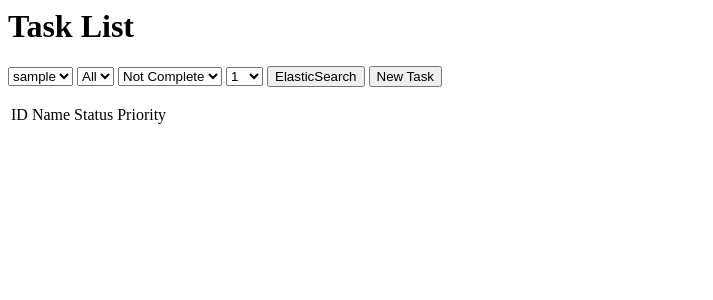
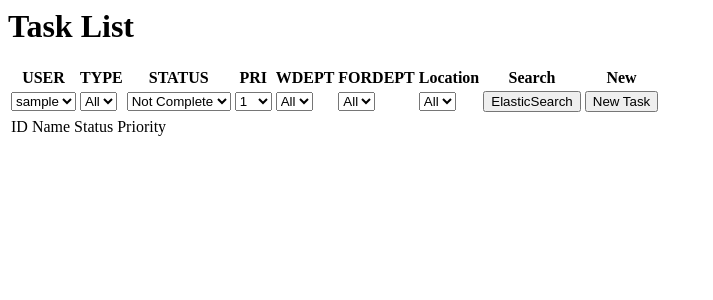
Before and after one commit to breshead/taskdb, a Django app: page /taskgui/tasks in a window 1280 px wide. Shown: the top 300 px of the page, without its empty margins (0-713 px from the left). Run offline with Django 3.2, Linux system fonts and the light colour scheme; the visitor is signed in with stand-in values (Sample User, id 1); data comes from the database, SQL or seed files in the repository; data that the repository does not hold is empty.

Commit message:
Add Header to search bar

```diff
--- a/taskgui/templates/task_list.html
+++ b/taskgui/templates/task_list.html
@@ -3,7 +3,46 @@
 
     <!-- Form to select which task data will show in the list -->
     <form action="tasks" method="get">
+        <table>
+            <tr>
+                <th>
+                    USER
+                </th>
 
+                <th>
+                    TYPE
+                </th>
+
+                <th>
+                    STATUS
+                </th>
+
+                <th>
+                    PRI
+                </th>
+
+                <th>
+                    WDEPT
+                </th>
+
+                <th>
+                    FORDEPT
+                </th>
+                <th>
+                    Location
+                </th>
+
+                <th>
+                    Search
+                </th>
+
+                <th>
+                    New
+                </th>
+
+            </tr>
+        <tr>
+        <td>
         <!-- USER combobox list -->
         <select onchange="this.form.submit()" name="User">
         <option value="0" {% if user_filter == "0" %}  selected {% endif %}> All </option>
@@ -11,9 +50,11 @@
         <option value="{{ u.id }}" {% if user_filter == u.id|stringformat:"s" %} selected {% endif %}> {{ u.username }} </option>
         {% endfor %}
         </select>
+        </td>
 
 
 
+        <td>
         <!-- TYPE combobox list -->
         <select onchange="this.form.submit()"  name="Type">
         <option value="0" {% if status_filter == "0" %}  selected {% endif %}> All </option>
@@ -21,9 +62,11 @@
         <option value="{{ t.id }}" {% if type_filter == t.id|stringformat:"s" %} selected {% endif %}> {{ t.name }} </option>
         {% endfor %}
         </select>
+        </td>
 
 
 
+        <td>
         <!-- STATUS combobox list -->
         <select onchange="this.form.submit()"  name="Status">
         <option value="0" {% if status_filter == "0" %}  selected {% endif %}> All </option>
@@ -32,8 +75,10 @@
         <option value="{{ s.id }}" {% if status_filter == s.id|stringformat:"s" %} selected {% endif %}> {{ s.name }} </option>
         {% endfor %}
         </select>
+        </td>
 
 
+        <td>
         <!-- PRIORITY combobox list -->
         <select onchange="this.form.submit()"  name="Priority">
         <option value="0" {% if pri_filter == "0" %}  selected {% endif %}> All </option>
@@ -41,13 +86,53 @@
         <option value="{{ p }}" {% if pri_filter == p|stringformat:"s" %} selected {% endif %}> {{ p }} </option>
         {% endfor %}
         </select>
+        </td>
+
+        <td>
+        <!-- WORKING DEPT combobox list -->
+        <select onchange="this.form.submit()"  name="W_DEPT">
+        <option value="0" {% if w_dept_filter == "0" %}  selected {% endif %}> All </option>
+        {% for t in view.departments %}
+        <option value="{{ t.id }}" {% if w_dept_filter == t.id|stringformat:"s" %} selected {% endif %}> {{ t.name }} </option>
+        {% endfor %}
+        </select>
+        </td>
+
+
+        <td>
+        <!-- FOR DEPT combobox list -->
+        <select onchange="this.form.submit()"  name="FOR_DEPT">
+        <option value="0" {% if for_dept_filter == "0" %}  selected {% endif %}> All </option>
+        {% for t in view.departments %}
+        <option value="{{ t.id }}" {% if for_dept_filter == t.id|stringformat:"s" %} selected {% endif %}> {{ t.name }} </option>
+        {% endfor %}
+        </select>
+        </td>
+
+
+        <td>
+        <!-- LOCATION combobox list -->
+        <select onchange="this.form.submit()"  name="Location">
+        <option value="0" {% if location_filter == "0" %}  selected {% endif %}> All </option>
+        {% for t in view.locations %}
+        <option value="{{ t.id }}" {% if location_filter == t.id|stringformat:"s" %} selected {% endif %}> {{ t.name }} </option>
+        {% endfor %}
+        </select>
+        </td>
 
 
 
+
+        <td>
         <!--<input type="submit" value="Submit">-->
         <button type="submit" formaction="/taskgui/search" method="get">ElasticSearch</button>
+        </td>
+
+        <td>
         <button type="submit" formaction="/taskgui/task/new" method="get">New Task</button>
+        </td>
 
+    </tr>
     </form>
 
 
```
